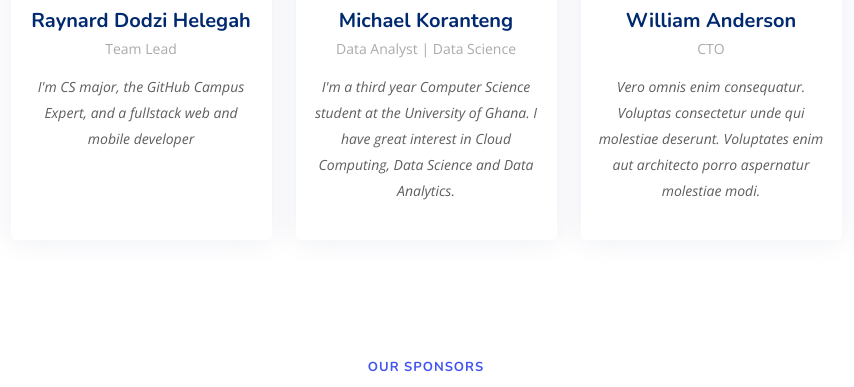
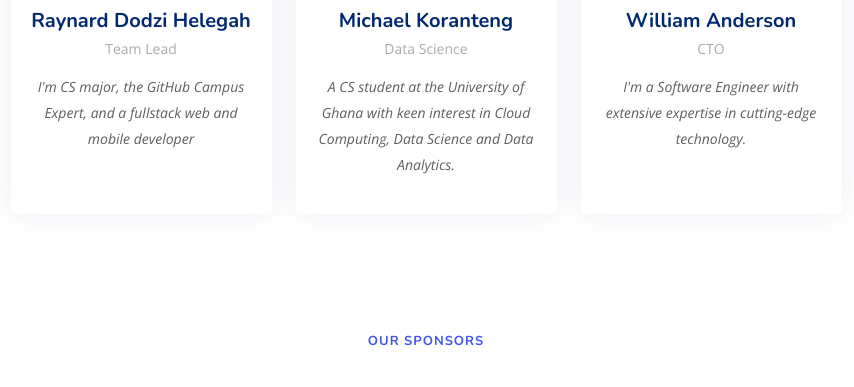
Before and after one commit to dodziraynard/dodziraynard, a Django app: page / in a window 1280 px wide. Shown: the part 3414-3801 px from the top of the page, without its empty margins (214-1068 px from the left). Run offline with Django 3.2, Linux system fonts and the light colour scheme; data that the repository does not hold is empty; some libraries are stand-ins or nearby versions.

Commit message:
edited bio of team members

```diff
--- a/amexpert/templates/amexpert/website/index.html
+++ b/amexpert/templates/amexpert/website/index.html
@@ -322,16 +322,14 @@
             <div class="member-img">
               <img src="/static/website/assets/img/team/mike.png" class="img-fluid" alt="">
               <div class="social">
-                <a href=""><i class="bi bi-twitter"></i></a>
-                <a href=""><i class="bi bi-facebook"></i></a>
-                <a href=""><i class="bi bi-instagram"></i></a>
-                <a href=""><i class="bi bi-linkedin"></i></a>
+                <a href="https://twitter.com/kwabsly"><i class="bi bi-twitter"></i></a>
+                <a href="https://www.linkedin.com/in/koranteng-michael-12b881187/"><i class="bi bi-linkedin"></i></a>
               </div>
             </div>
             <div class="member-info">
               <h4>Michael Koranteng</h4>
-              <span>Data Analyst | Data Science</span>
-              <p>I'm a third year Computer Science student at the University of Ghana. I have great interest in Cloud
+              <span>Data Science</span>
+              <p>A CS student at the University of Ghana with keen interest in Cloud
                 Computing, Data Science and Data Analytics.</p>
             </div>
           </div>
@@ -342,17 +340,13 @@
             <div class="member-img">
               <img src="/static/website/assets/img/team/#" class="img-fluid" alt="">
               <div class="social">
-                <a href=""><i class="bi bi-twitter"></i></a>
-                <a href=""><i class="bi bi-facebook"></i></a>
-                <a href=""><i class="bi bi-instagram"></i></a>
                 <a href=""><i class="bi bi-linkedin"></i></a>
               </div>
             </div>
             <div class="member-info">
               <h4>William Anderson</h4>
               <span>CTO</span>
-              <p>Vero omnis enim consequatur. Voluptas consectetur unde qui molestiae deserunt. Voluptates enim aut
-                architecto porro aspernatur molestiae modi.</p>
+              <p>I'm a Software Engineer with extensive expertise in cutting-edge technology.</p>
             </div>
           </div>
         </div>
```
